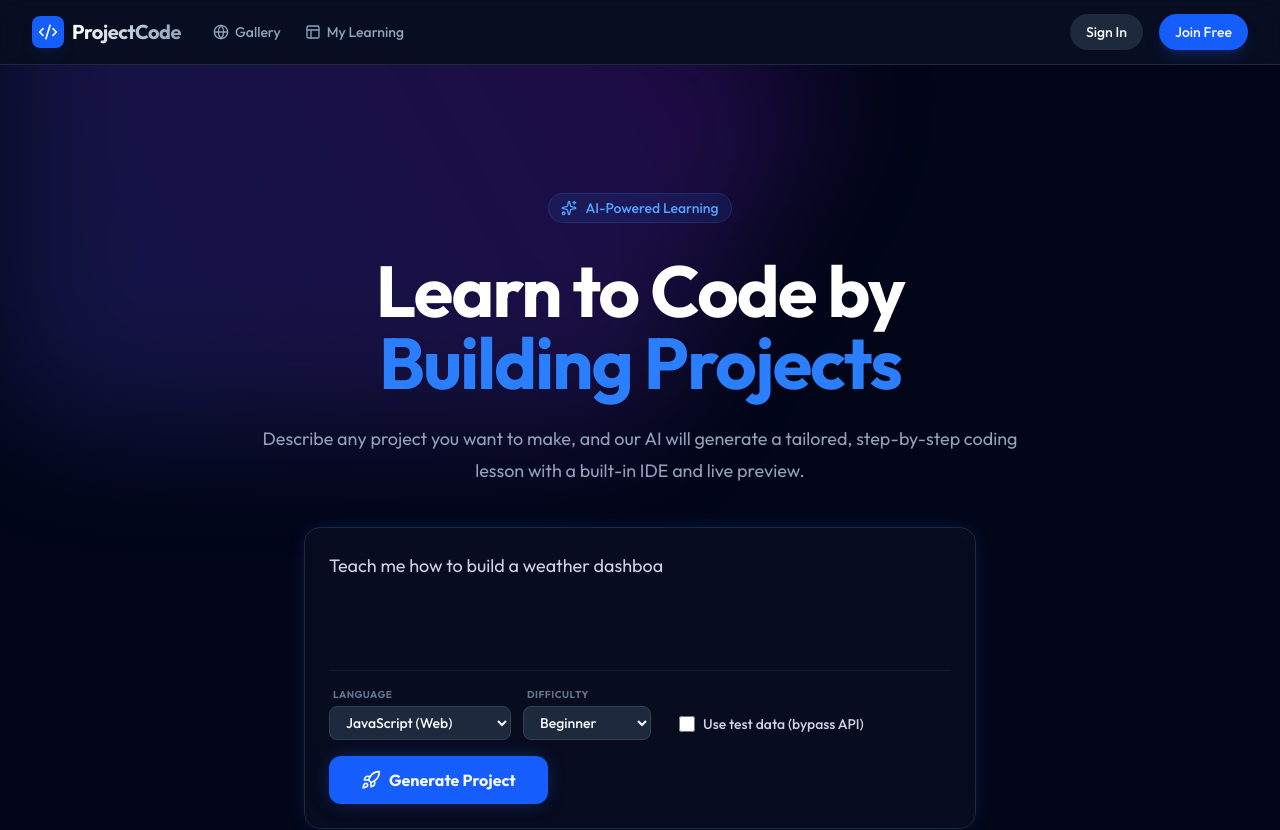
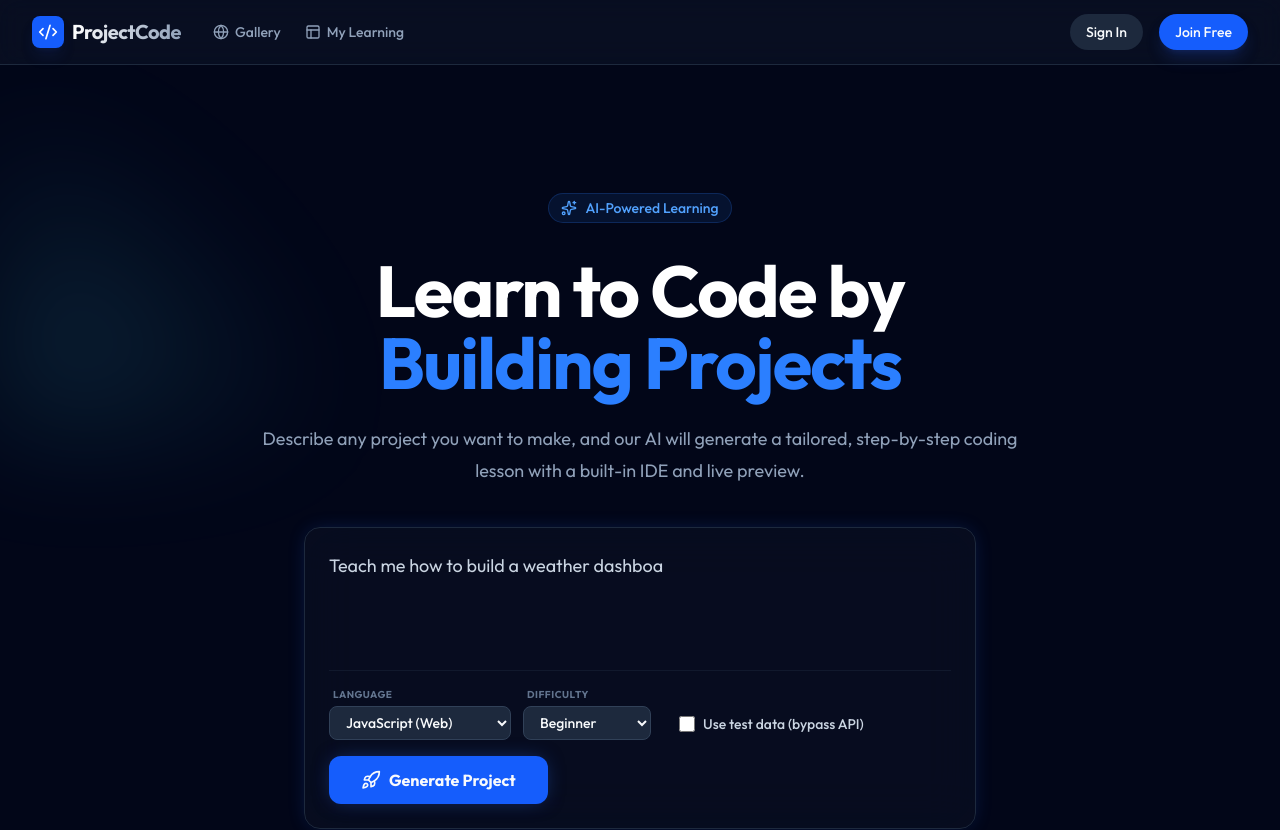
Before and after one commit to Jaeheek0319/CoChallenge, a React (Vite) app: page / in a window 1280 px wide. Shown: the top 830 px of the page. Built offline with nearby package versions, Linux system fonts and the light colour scheme; no server answers.

Commit message:
animated front page background

```diff
--- a/src/index.css
+++ b/src/index.css
@@ -18,6 +18,37 @@
 
 .glow-blue {
   @apply shadow-[0_0_20px_-5px_rgba(37,99,235,0.3)];
+}
+
+.animated-hero-bg {
+  background-image: radial-gradient(circle at top left, rgba(59, 130, 246, 0.55), transparent 28%),
+                    radial-gradient(circle at 35% 20%, rgba(168, 85, 247, 0.45), transparent 22%),
+                    radial-gradient(circle at 70% 80%, rgba(56, 189, 248, 0.35), transparent 24%);
+  background-size: 220% 220%;
+  background-blend-mode: screen;
+  animation: heroGradientShift 20s ease-in-out infinite, heroGlowPulse 8s ease-in-out infinite alternate;
+}
+
+@keyframes heroGradientShift {
+  0%, 100% {
+    background-position: 0% 50%;
+    transform: translateX(0) rotate(30deg);
+  }
+
+  50% {
+    background-position: 100% 45%;
+    transform: translateX(-8%) rotate(33deg);
+  }
+}
+
+@keyframes heroGlowPulse {
+  0% {
+    filter: brightness(0.95);
+  }
+
+  100% {
+    filter: brightness(1.25);
+  }
 }
 
 .step-indicator-active {
--- a/src/pages/Home.tsx
+++ b/src/pages/Home.tsx
@@ -105,7 +105,7 @@ export function Home() {
     <div className="relative isolate overflow-hidden">
       {/* Background Gradients */}
       <div className="absolute inset-x-0 -top-40 -z-10 transform-gpu overflow-hidden blur-3xl sm:-top-80">
-        <div className="relative left-[calc(50%-11rem)] aspect-[1155/678] w-[36.125rem] -translate-x-1/2 rotate-[30deg] bg-gradient-to-tr from-blue-600 to-purple-600 opacity-20 sm:left-[calc(50%-30rem)] sm:w-[72.1875rem]"></div>
+          <div className="relative left-[calc(50%-11rem)] aspect-[1155/678] w-[36.125rem] -translate-x-1/2 rotate-[30deg] animated-hero-bg opacity-90 sm:left-[calc(50%-30rem)] sm:w-[72.1875rem]"></div>
       </div>
 
       <div className="max-w-7xl mx-auto px-6 pt-20 pb-32 sm:pt-32 lg:px-8">
```
